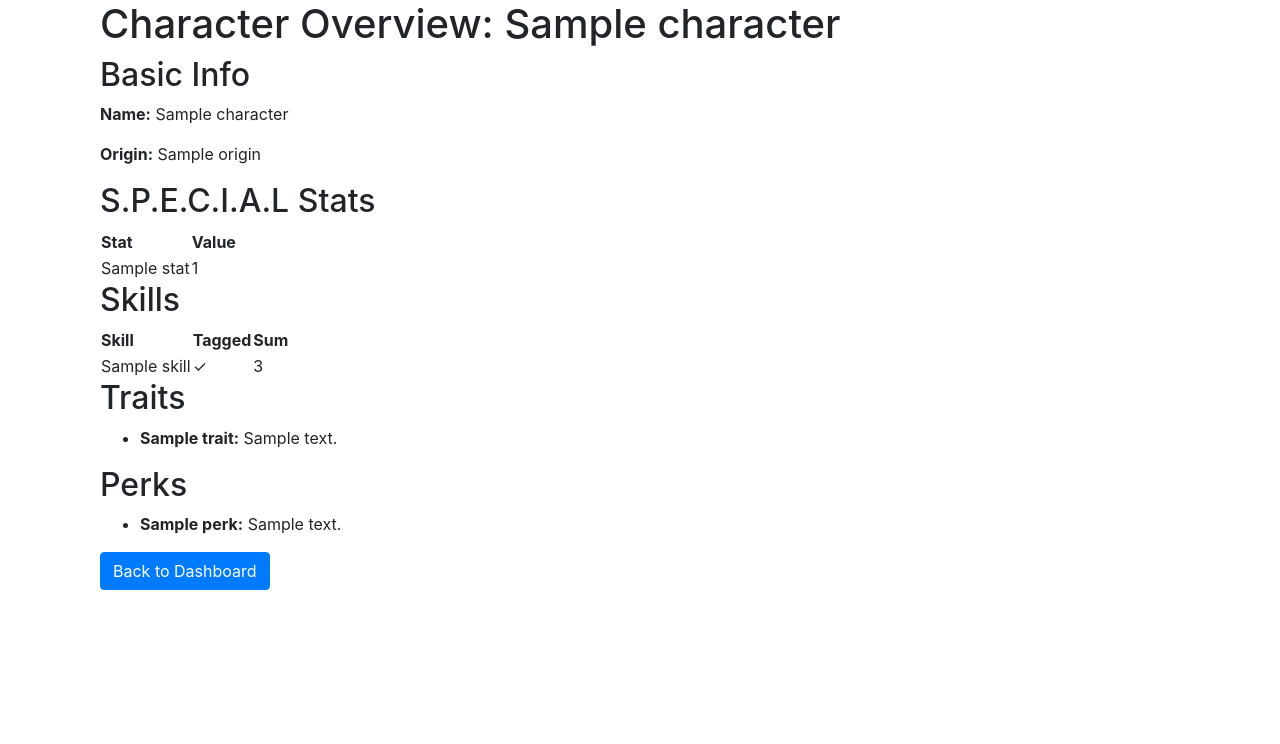
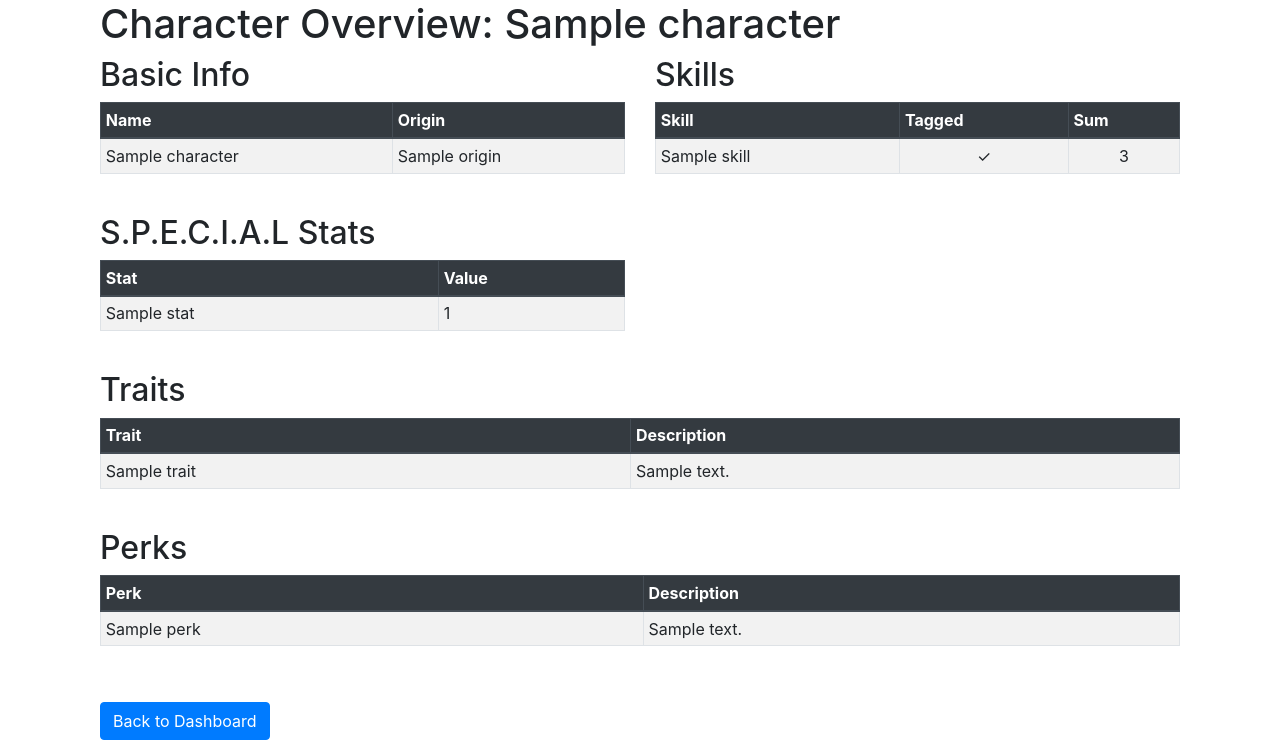
Before and after one commit to Hillgrove/Fallout2D20-Character-Creator, a Flask app: page /character_overview/1 in a window 1280 px wide. Shown: the part 56-800 px from the top of the page. Run offline with Flask 3, Linux system fonts and the light colour scheme; a user stored in the database is signed in; tables that the repository leaves empty hold one stand-in row (values such as "Sample post"); some libraries are stand-ins or nearby versions.

Commit message:
changed layout of dashboard

```diff
--- a/app/templates/character_overview.html
+++ b/app/templates/character_overview.html
@@ -4,13 +4,34 @@
 <div class="container">
     <h1>Character Overview: {{ character.name }}</h1>
 
+    <div class="row">
+        <!-- Left Column: Basic Info and S.P.E.C.I.A.L Stats -->
+        <div class="col-md-6 mb-4">
+            <section>
                 <h2>Basic Info</h2>
-    <p><strong>Name:</strong> {{ character.name }}</p>
-    <p><strong>Origin:</strong> {{ character.origin.name }}</p>
+                <div class="table-responsive">
+                    <table class="table table-bordered table-striped table-sm">
+                        <thead class="thead-dark">
+                            <tr>
+                                <th>Name</th>
+                                <th>Origin</th>
+                            </tr>
+                        </thead>
+                        <tbody>
+                            <tr>
+                                <td>{{ character.name }}</td>
+                                <td>{{ character.origin.name }}</td>
+                            </tr>
+                        </tbody>
+                    </table>
+                </div>
+            </section>
 
+            <section class="mt-4">
                 <h2>S.P.E.C.I.A.L Stats</h2>
-    <table>
-        <thead>
+                <div class="table-responsive">
+                    <table class="table table-bordered table-striped table-sm">
+                        <thead class="thead-dark">
                             <tr>
                                 <th>Stat</th>
                                 <th>Value</th>
@@ -25,10 +46,17 @@
                             {% endfor %}
                         </tbody>
                     </table>
+                </div>
+            </section>
+        </div>
 
+        <!-- Right Column: Skills -->
+        <div class="col-md-6 mb-4">
+            <section>
                 <h2>Skills</h2>
-    <table>
-        <thead>
+                <div class="table-responsive">
+                    <table class="table table-bordered table-striped table-sm">
+                        <thead class="thead-dark">
                             <tr>
                                 <th>Skill</th>
                                 <th>Tagged</th>
@@ -39,28 +67,65 @@
                             {% for skill in character_skill_attributes %}
                             <tr>
                                 <td>{{ skill.skill.name }}</td>
-                <td>{{ '✓' if skill.is_tagged else '' }}</td>
-                <td>{{ skill.value + 2 if skill.is_tagged else skill.value }}</td>
+                                <td class="text-center">{{ '✓' if skill.is_tagged else '' }}</td>
+                                <td class="text-center">{{ skill.value + 2 if skill.is_tagged else skill.value }}</td>
                             </tr>
                             {% endfor %}
                         </tbody>
                     </table>
+                </div>
+            </section>
+        </div>
+    </div>
 
+    <!-- Full-Width Sections: Traits and Perks -->
+    <section class="mb-4">
+        <h2>Traits</h2>
+        <div class="table-responsive">
+            <table class="table table-bordered table-striped table-sm">
+                <thead class="thead-dark">
+                    <tr>
+                        <th>Trait</th>
+                        <th>Description</th>
+                    </tr>
+                </thead>
+                <tbody>
+                    {% for trait in character_traits %}
+                    <tr>
+                        <td>{{ trait.name }}</td>
+                        <td>{{ trait.description }}</td>
+                    </tr>
+                    {% endfor %}
+                </tbody>
+            </table>
+        </div>
+    </section>
 
-    <h2>Traits</h2>
-    <ul>
-        {% for trait in character_traits %}
-        <li><strong>{{ trait.name }}:</strong> {{ trait.description }}</li>
+    <section class="mb-4">
+        <h2>Perks</h2>
+        <div class="table-responsive">
+            <table class="table table-bordered table-striped table-sm">
+                <thead class="thead-dark">
+                    <tr>
+                        <th>Perk</th>
+                        <th>Description</th>
+                    </tr>
+                </thead>
+                <tbody>
+                    {% for perk in character_perks %}
+                    <tr>
+                        <td>{{ perk.perk.name }}</td>
+                        <td>{{ perk.perk.description }}</td>
+                    </tr>
                     {% endfor %}
-    </ul>
+                </tbody>
+            </table>
+        </div>
+    </section>
 
-    <h2>Perks</h2>
-    <ul>
-        {% for perk in character_perks %}
-        <li><strong>{{ perk.perk.name }}:</strong> {{ perk.perk.description }}</li>
-        {% endfor %}
-    </ul>
+    <a href="{{ url_for('dashboard') }}" class="btn btn-primary mt-3">
+        <i class="fas fa-arrow-left"></i> Back to Dashboard
+    </a>
+</div>
 
-    <a href="{{ url_for('dashboard') }}" class="btn btn-primary">Back to Dashboard</a>
-</div>
 {% endblock %}
```
Lines whose indentation alone changed are shown as unchanged.
